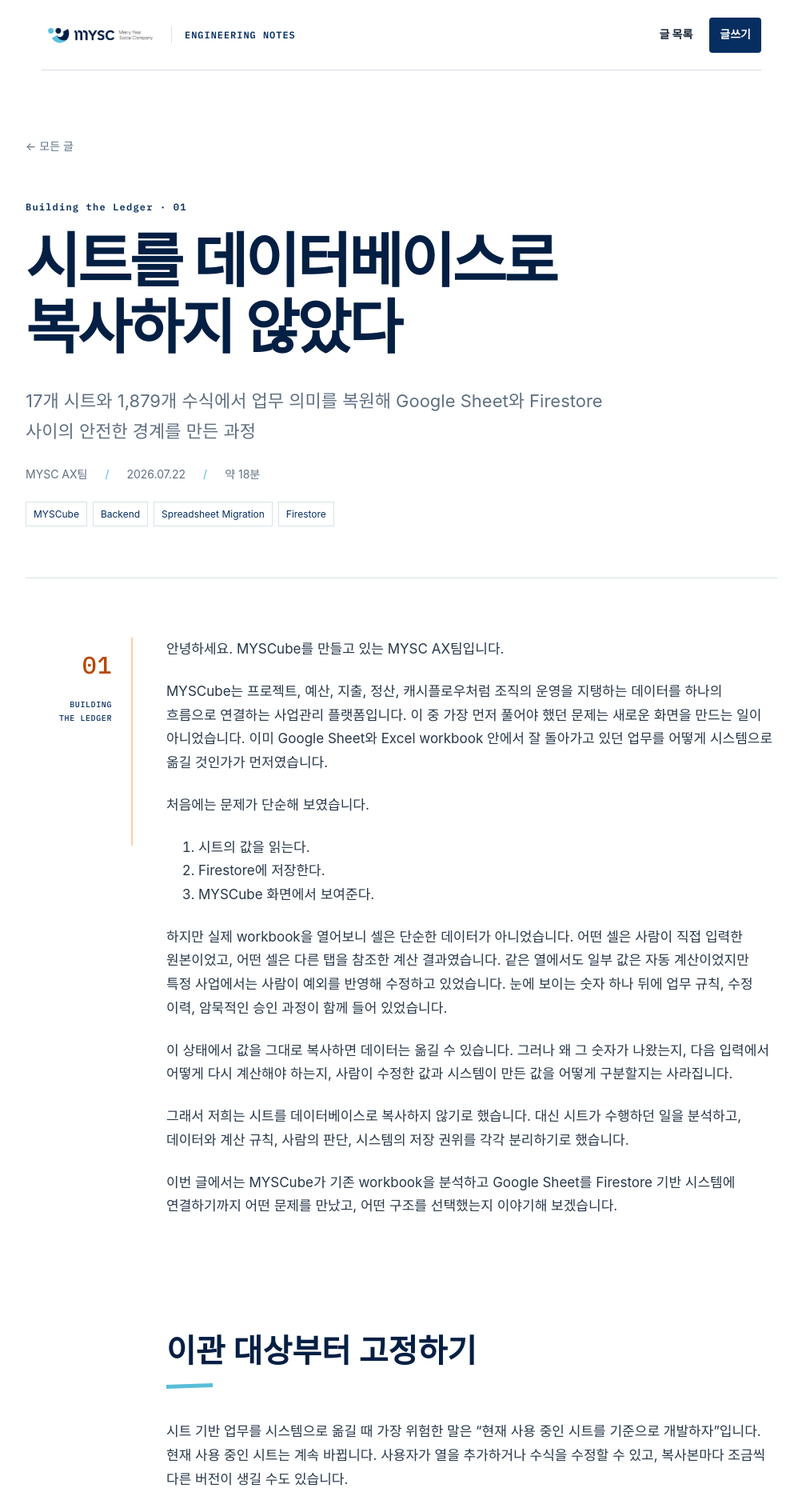
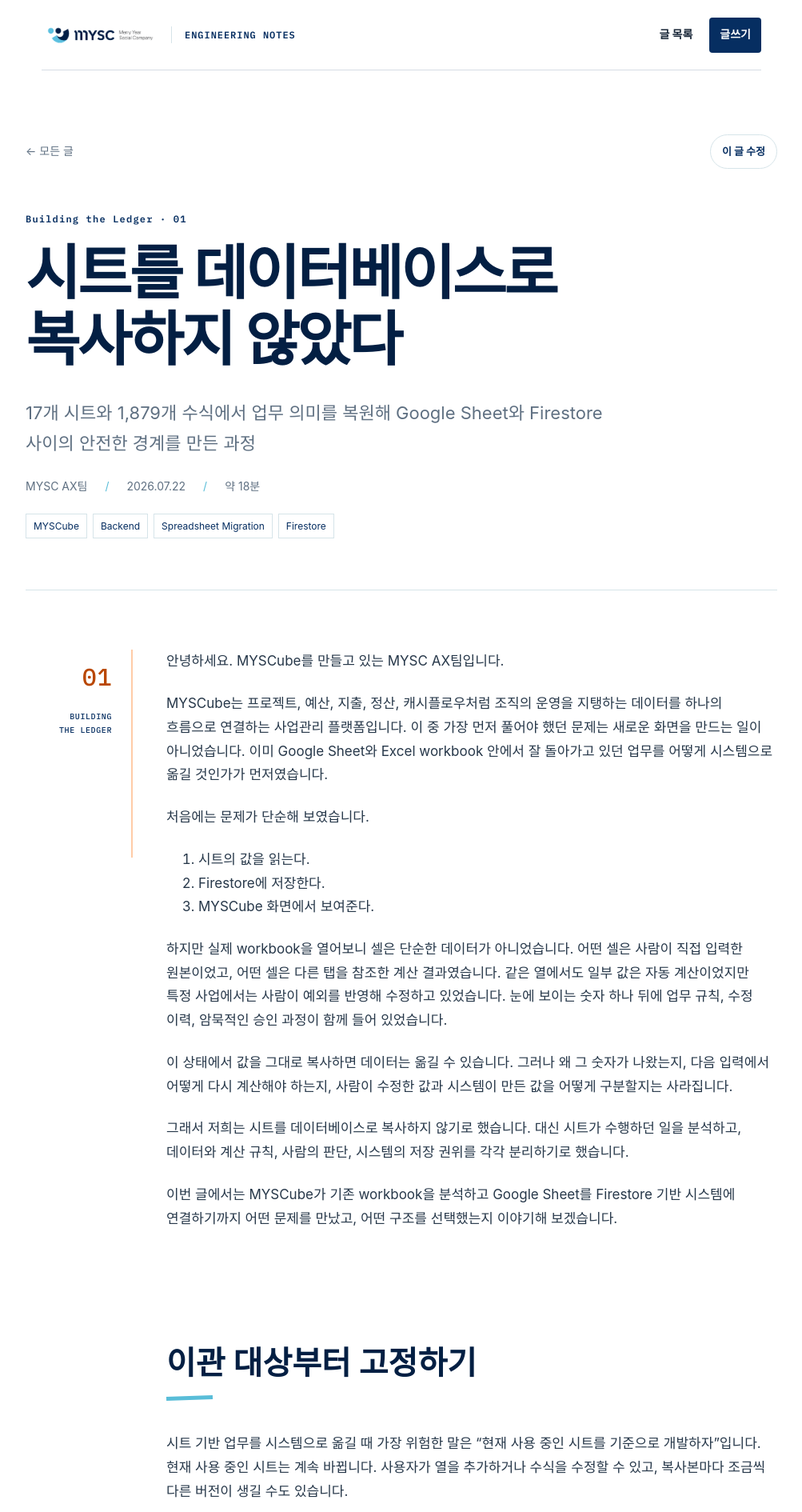
Before and after one commit to merryAI-dev/merryAI-dev.github.io, a Jekyll site: the page built from _posts/2026-07-22-myscube-building-the-ledger-01.md, in a window 1280 px wide. Shown: the top 1890 px of the page at 80% size, without its empty margins (138-1141 px from the left). Built offline with Jekyll 4.4.1, drawn with Linux system fonts in a browser that asks for light colours; some web fonts are replaced.

Commit message:
feat: add edit link to post pages

```diff
--- a/_layouts/post.html
+++ b/_layouts/post.html
@@ -3,7 +3,10 @@
 ---
 <article class="post-shell">
   <header class="post-hero">
-    <a class="back-link" href="{{ '/' | relative_url }}">← 모든 글</a>
+    <div class="post-actions">
+      <a class="back-link" href="{{ '/' | relative_url }}">← 모든 글</a>
+      <a class="edit-post-link" href="https://mysc-writing-studio.vercel.app/?path={{ page.path | uri_escape }}">이 글 수정</a>
+    </div>
     <p class="post-kicker">{{ page.series }} · {{ page.series_no | prepend: '0' | slice: -2, 2 }}</p>
     <h1>{{ page.title }}</h1>
     {% if page.description %}<p class="post-description">{{ page.description }}</p>{% endif %}
--- a/assets/css/style.css
+++ b/assets/css/style.css
@@ -217,8 +217,11 @@
   border-bottom: 1px solid var(--line);
 }
 
-.back-link { display: inline-block; margin-bottom: 52px; color: var(--muted); font-size: 14px; text-decoration: none; }
+.post-actions { display: flex; align-items: center; justify-content: space-between; margin-bottom: 52px; }
+.back-link { display: inline-block; color: var(--muted); font-size: 14px; text-decoration: none; }
 .back-link:hover, .back-link:focus-visible { color: var(--navy); text-decoration: underline; }
+.edit-post-link { padding: 9px 14px; border: 1px solid var(--line); border-radius: 999px; background: white; color: var(--navy); font-size: 13px; font-weight: 700; text-decoration: none; }
+.edit-post-link:hover, .edit-post-link:focus-visible { border-color: var(--navy); }
 
 .post-hero h1 { max-width: 860px; font-size: clamp(42px, 7vw, 74px); }
 
@@ -439,7 +442,7 @@
   .blog-intro { padding: 58px 0 48px; }
   .post-card > a { grid-template-columns: 1fr; gap: 6px; }
   .post-hero { padding: 54px 0 44px; }
-  .back-link { margin-bottom: 36px; }
+  .post-actions { margin-bottom: 36px; }
   .post-meta > *::after { display: none; }
   .post-content table { display: block; overflow-x: auto; white-space: nowrap; }
   .next-note { padding: 24px; }
```
